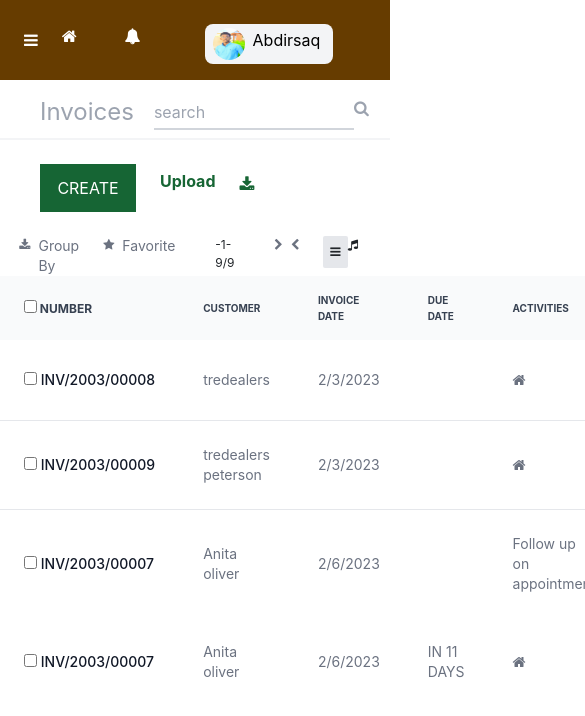
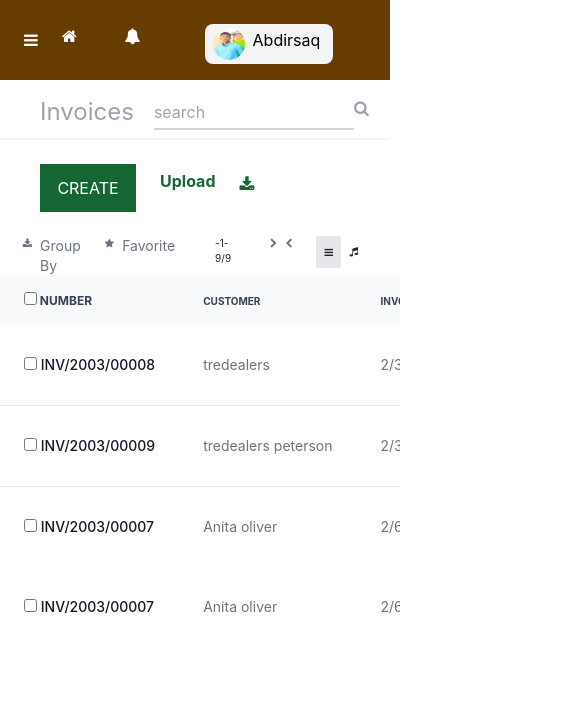
Before and after one commit to Abdirasaaq-Nor/demo-system-2, a plain HTML site: page index.html in a window 390 px wide. Shown: the top 716 px of the page, 585 px wide, since content can reach past the window. Drawn offline with nearby package versions, Linux system fonts and the light colour scheme.

Commit message:
some change

```diff
--- a/index.html
+++ b/index.html
@@ -67,7 +67,7 @@
         </section>
 
 
-        <!-- .................................................section 2............................. -->
+        <!-- .................................................section 2 second navbar ............................. -->
 
         <section class="border-b-2 border-gray-100 py-2">
                 <div class="flex flex-row justify-between mr-10">
@@ -133,7 +133,7 @@
                                                 <span><i class="fa fa-bars"></i></span>
                                         </div class="flex flex-row pr-2 md:px-4">
 
-                                        <div class="flex flex-row pr-2 md:px-4">
+                                        <div class="flex pl-2 pt-2 flex-row pr-2 md:px-4">
                                                 <span><i class="fa fa-music"></i></span>
                                         </div>
                                 </div>
@@ -143,11 +143,11 @@
         </section>
 
 
-        <!-- ......................................section 4 .................... -->
+        <!-- ......................................section 4  table .................... -->
 
 
 
-<div class="relative md::overflow-x-auto">
+<div class="relative md::overflow-x-auto" id = "baroobo">
         <table class="w-full text-sm text-left text-gray-500 dark:text-gray-400">
             <thead class="text-xs text-gray-700 uppercase bg-gray-50 dark:bg-gray-700 dark:text-gray-400">
                 <tr>
--- a/style.css
+++ b/style.css
@@ -1,7 +1,3 @@
-
-body{
-        overflow: scroll;
-}
 .qari{
         display: none;
 }
@@ -28,6 +24,10 @@ body{
         font-size: 10px;
 }
 @media only screen and (max-width: 600px) {
+        body{
+                scroll-behavior: smooth;
+               overflow-x: hidden;
+        }
         .sec_2{
                 display: grid;
                 grid-template-columns: auto auto auto;
@@ -53,14 +53,22 @@ body{
        }
        .float_rigt{
 
-        font-size: 12px;
+        font-size: 10px;
         display: flex;
         flex-direction: column;
+
 }
 .foat_right_2{
 
         display: flex;
         flex-direction: column;
+
+}
+#baroobo{
+        width: 400px;
+        height: 80%;
+        overflow: auto;
+        white-space: nowrap;
 
 }
 
```
